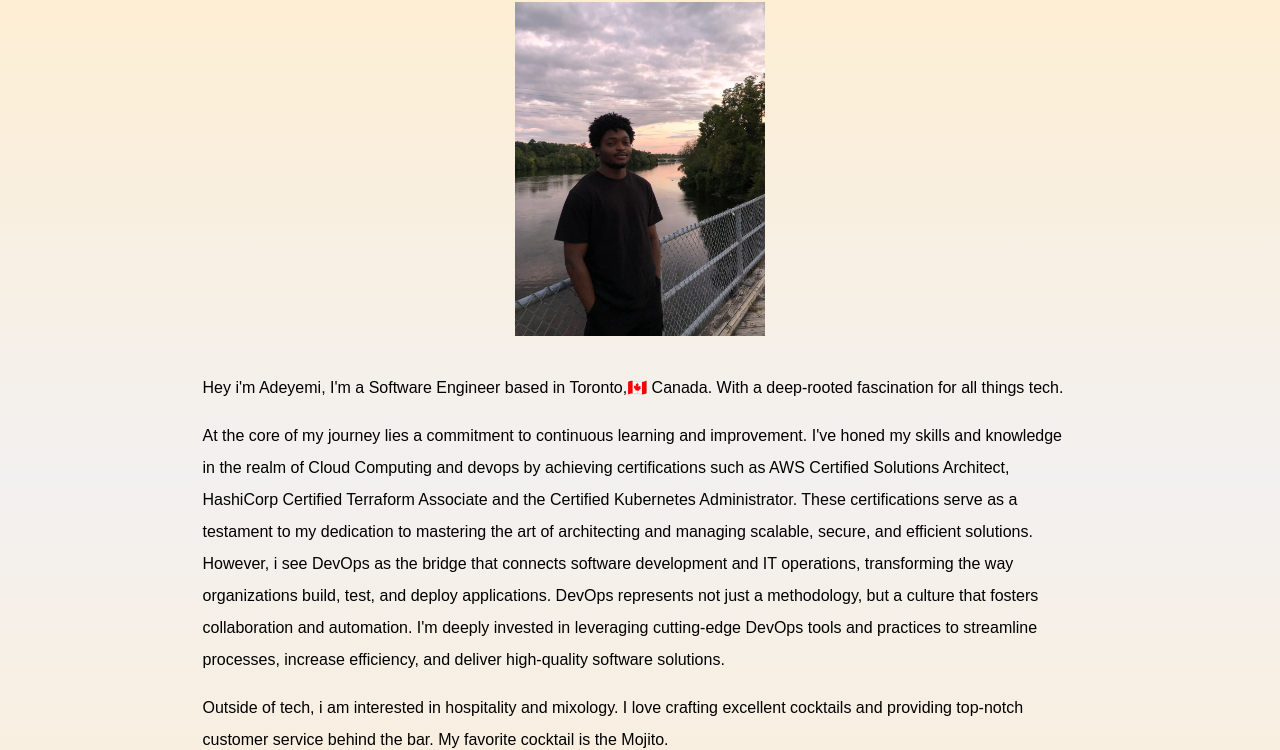
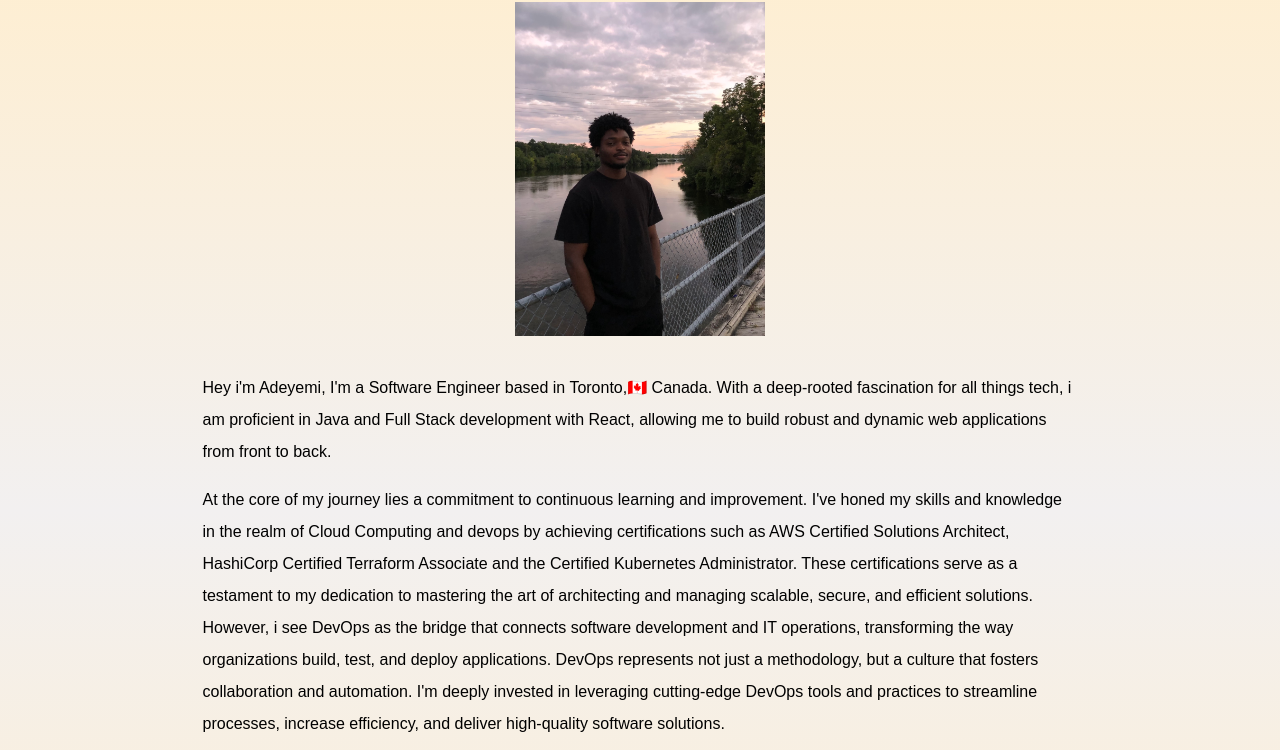
Before and after one commit to The-indigo/cloudresume, a plain HTML site: page index.html in a window 1280 px wide. Shown: the part 72-822 px from the top of the page. Drawn offline with Linux system fonts and the light colour scheme; no server answers; a web font is replaced by a local one.

Commit message:
edited page

```diff
--- a/index.html
+++ b/index.html
@@ -26,7 +26,7 @@
         </section>
 <section class="bio">
     <p>Hey i'm Adeyemi, I'm a Software Engineer based in Toronto,🇨🇦 Canada.
-        With a deep-rooted fascination for all things tech.</p>
+        With a deep-rooted fascination for all things tech, i am proficient in Java and Full Stack development with React, allowing me to build robust and dynamic web applications from front to back.</p>
         <p>At the core of my journey lies a commitment to continuous learning and improvement.
          I've honed my skills and knowledge in the realm of Cloud Computing and devops by achieving certifications
          such as AWS Certified Solutions Architect, HashiCorp Certified Terraform Associate and the Certified Kubernetes Administrator. These certifications serve as
```
Also changed, not shown: 1 other file.
